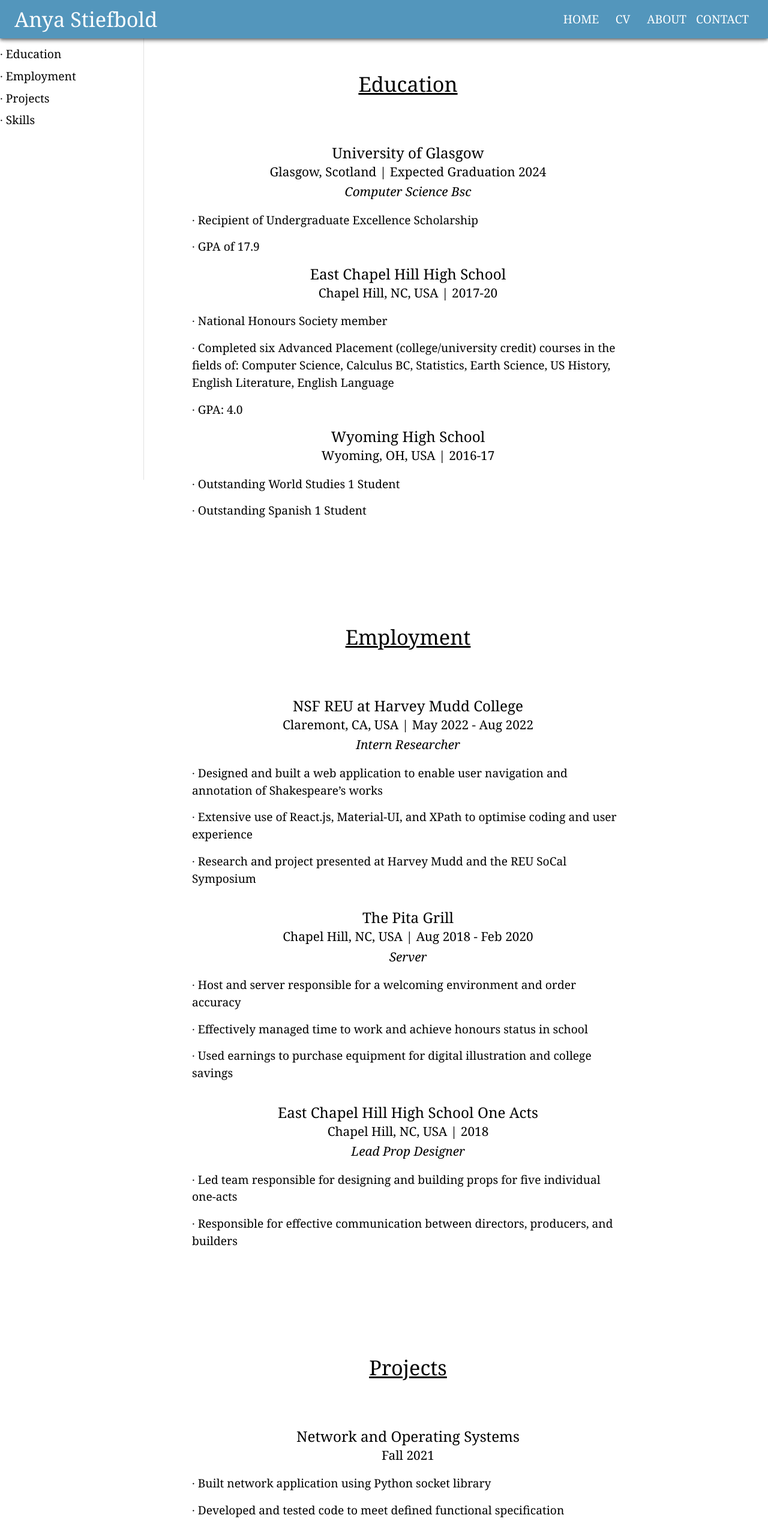
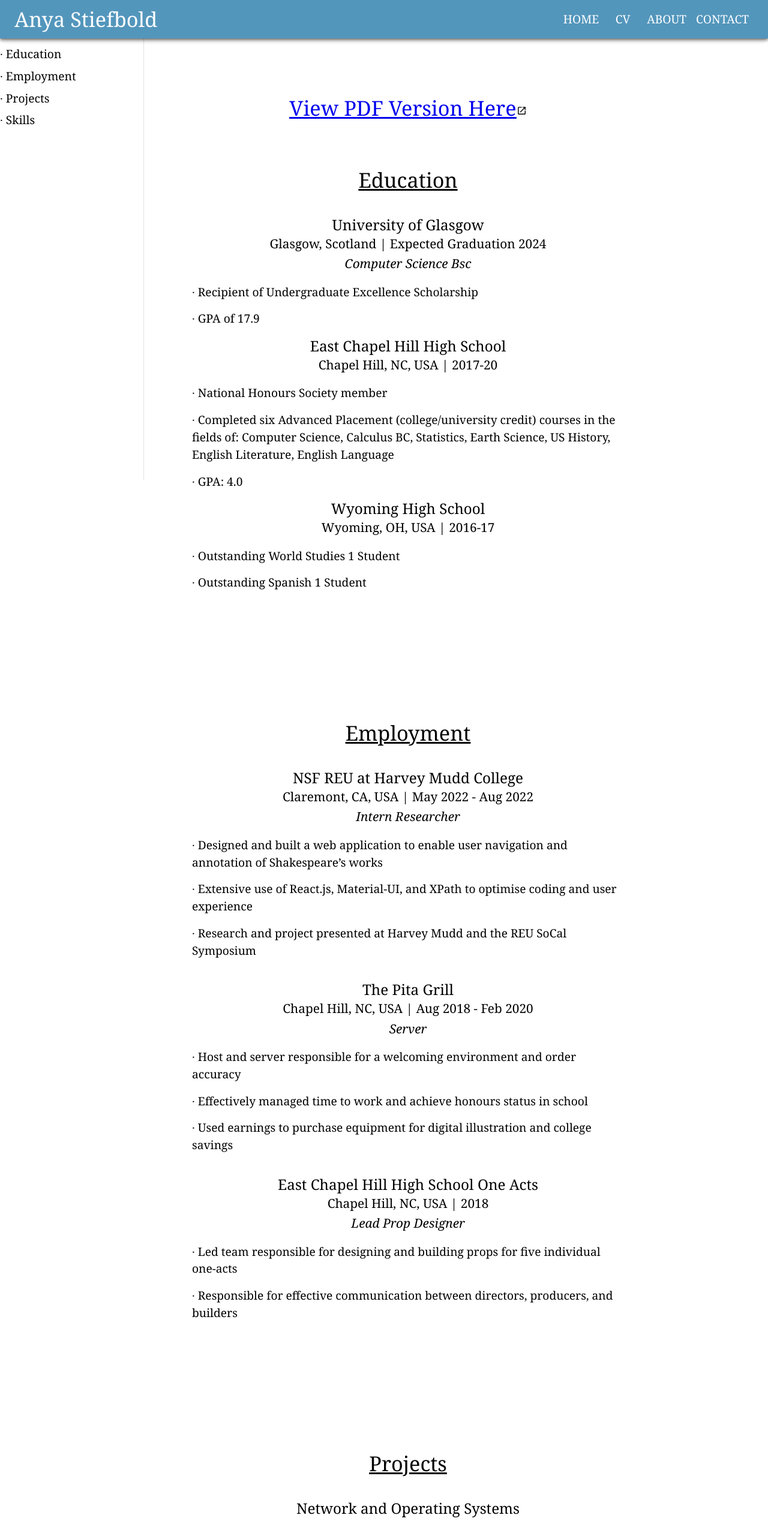
Before and after one commit to AnyaBrynn/online-cv, a React (Create React App) app: page /cv in a window 1280 px wide. Shown: the top 2536 px of the page at 60% size. Built offline with nearby package versions, Linux system fonts and the light colour scheme.

Commit message:
Link to resume pdf

```diff
--- a/src/Components/ResumeInfo/ResumeInfo.js
+++ b/src/Components/ResumeInfo/ResumeInfo.js
@@ -5,6 +5,9 @@ import ListItem from '@mui/material/List'
 import Container from '@mui/material/Container'
 import Box from '@mui/material/Box'
 import WorkNav from '../WorkNav/WorkNav'
+import OpenInNewIcon from '@mui/icons-material/OpenInNew';
+import Pdf from '../../assets/Resume_Stiefbold.pdf'
+
 
 
 function Contact() {
@@ -14,10 +17,14 @@ function Contact() {
     {/* education */}
     <Container id="Education" sx={{pt:10,  flexGrow: 1, width:"60%"}} >
     <WorkNav/>
-    <Typography variant="h3" sx={{width:"100%", p: 5, textDecoration: 'underline'}}>
+    <Box sx={{width:"100%", p: 5}}>
+    <Typography variant="h3" sx={{p: 5, textDecoration: 'underline'}}>
+        <a href = {Pdf} target = "_blank" rel="noopener noreferrer">View PDF Version Here</a>
+    <OpenInNewIcon/>
+    </Typography>
+    <Typography variant="h3" sx={{p: 5, textDecoration: 'underline'}}>
             Education
     </Typography>
-    <Box sx={{width:"100%", p: 5}}>
         <Typography variant="h4">
         University of Glasgow
         </Typography>
@@ -85,11 +92,11 @@ function Contact() {
 
     {/* Employment  */}
     <Container id="Employment" sx={{pt:10,  flexGrow: 1, width:"60%"}}>
-    <Typography variant="h3" sx={{width:"100%", p: 5, textDecoration: 'underline'}}>
-            Employment
-    </Typography>
     {/* HMU  */}
     <Box sx={{width:"100%", p: 5}}>
+        <Typography variant="h3" sx={{p: 5, textDecoration: 'underline'}}>
+                Employment
+        </Typography>
         <Typography variant="h4">
         NSF REU at Harvey Mudd College
         </Typography>
@@ -166,10 +173,10 @@ function Contact() {
 
     {/* projects  */}
     <Container id="Projects" sx={{pt:10,  flexGrow: 1, width:"60%"}}>
-    <Typography variant="h3" sx={{width:"100%", p: 5, textDecoration: 'underline'}}>
-            Projects
-    </Typography>
     <Box sx={{width:"100%", p: 5}}>
+        <Typography variant="h3" sx={{p: 5, textDecoration: 'underline'}}>
+                Projects
+        </Typography>
         <Typography variant="h4">
         Network and Operating Systems
         </Typography>
@@ -222,10 +229,10 @@ function Contact() {
 
     {/* skills  */}
     <Container id="Skills" sx={{pt:10,  flexGrow: 1, width:"60%"}}>
-    <Typography variant="h3" sx={{width:"100%", p: 5, textDecoration: 'underline'}}>
-            Skills
-    </Typography>
     <Box sx={{width:"100%", p: 5}}>
+        <Typography variant="h3" sx={{ p: 5, textDecoration: 'underline'}}>
+                Skills
+        </Typography>
         <Typography variant="h4">
             Coding Languages
         </Typography>
```
Also changed, not shown: 1 other file (tests, documents, lock files or other folders).
